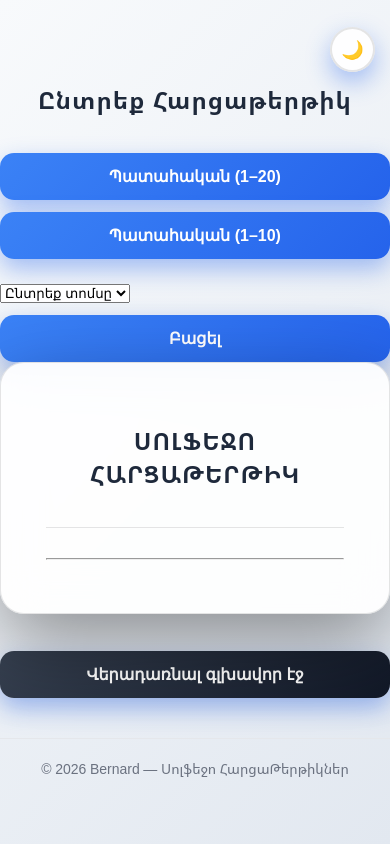
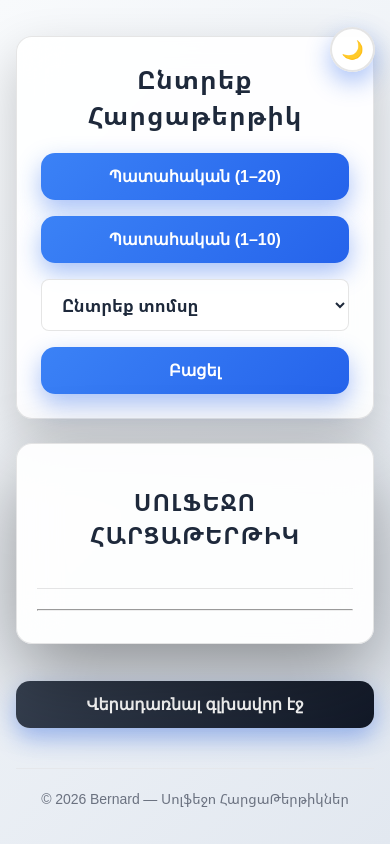
Before and after one commit to bernopro/-, a plain HTML site: page structured.html in a window 390 px wide. Drawn offline with Linux system fonts and the light colour scheme.

Commit message:
Optimisation for pc and phones

```diff
--- a/css/style.css
+++ b/css/style.css
@@ -95,6 +95,83 @@ body{
     width:100%;
     max-width:800px;
     padding:20px;
+}
+
+/* Structured ticket page */
+.container {
+    width:min(1120px, calc(100% - 48px));
+    margin:48px auto;
+}
+
+#selectionMenu,
+#ticketArea {
+    background:var(--card-bg);
+    backdrop-filter:blur(20px);
+    -webkit-backdrop-filter:blur(20px);
+    border:1px solid var(--card-border);
+    border-radius:16px;
+    box-shadow:0 20px 50px rgba(0,0,0,0.2);
+}
+
+#selectionMenu {
+    display:grid;
+    grid-template-columns:repeat(2, minmax(0, 1fr));
+    gap:16px;
+    padding:32px;
+    margin-bottom:24px;
+}
+
+#selectionMenu h1 {
+    grid-column:1 / -1;
+    margin:0 0 8px;
+}
+
+#selectionMenu br {
+    display:none;
+}
+
+#selectionMenu button {
+    width:100%;
+    margin:0;
+}
+
+#ticketSelect {
+    width:100%;
+    min-width:180px;
+    min-height:52px;
+    padding:0 16px;
+    border:1px solid var(--card-border);
+    border-radius:8px;
+    background:var(--card-bg);
+    color:var(--text-color);
+    font:600 17px 'Noto Sans Armenian', sans-serif;
+}
+
+#ticketSelect option {
+    background:#ffffff;
+    color:#1e293b;
+}
+
+[data-theme="dark"] #ticketSelect {
+    color-scheme:dark;
+    background:#1e293b;
+    border-color:#64748b;
+}
+
+[data-theme="dark"] #ticketSelect option {
+    background:#1e293b;
+    color:#f8fafc;
+}
+
+#ticketArea {
+    width:100%;
+    max-width:1120px;
+}
+
+.ticket-content {
+    white-space:pre-wrap;
+    font-size:19px;
+    line-height:1.8;
 }
 
 /* ============================= */
@@ -289,6 +366,40 @@ p{
         padding:25px;
     }
 
+    .container {
+        width:calc(100% - 32px);
+        margin:24px auto;
+    }
+
+    #selectionMenu {
+        grid-template-columns:1fr;
+        padding:24px;
+    }
+
+    #ticketSelect {
+        min-width:0;
+    }
+
+    #ticketArea {
+        padding:24px 20px;
+        border-radius:16px;
+    }
+
+    #selectionMenu h1 {
+        font-size:26px;
+        margin-bottom:4px;
+    }
+
+    .ticket-header {
+        font-size:18px;
+        margin-bottom:20px;
+    }
+
+    .ticket-content {
+        font-size:17px;
+        line-height:1.65;
+    }
+
     h1{
         font-size:24px;
     }
--- a/js/full.js
+++ b/js/full.js
@@ -29,7 +29,7 @@ function startTimer() {
         document.body.appendChild(timerDisplay);
     }
 
-    timerDisplay.textContent = '\u0544\u0576\u0561\u0581\u0561\u056E \u056A\u0561\u0574\u0561\u0576\u0561\u056F \u2014 20:00';
+    timerDisplay.textContent = '20:00';
 
     timerInterval = setInterval(() => {
         timeLeft--;
@@ -38,7 +38,7 @@ function startTimer() {
         let seconds = timeLeft % 60;
 
         timerDisplay.textContent =
-            '\u0544\u0576\u0561\u0581\u0561\u056E \u056A\u0561\u0574\u0561\u0576\u0561\u056F \u2014 ' + minutes + ':' + (seconds < 10 ? '0' : '') + seconds;
+            minutes + ':' + (seconds < 10 ? '0' : '') + seconds;
 
         if (timeLeft <= 60) {
             timerDisplay.classList.add("timer-warning");
@@ -58,7 +58,7 @@ function resetQuiz() {
 
     const timerDisplay = document.getElementById("timer");
     if (timerDisplay) {
-        timerDisplay.textContent = '\u0544\u0576\u0561\u0581\u0561\u056E \u056A\u0561\u0574\u0561\u0576\u0561\u056F \u2014 20:00';
+        timerDisplay.textContent = '20:00';
         timerDisplay.classList.remove("timer-warning");
     }
 
--- a/js/structured.js
+++ b/js/structured.js
@@ -112,7 +112,7 @@
         for (let i = 1; i <= 20; i++) {
             const option = document.createElement("option");
             option.value = i;
-            option.textContent = "\u055F\u0578\u0574\u057D " + i;
+            option.textContent = "\u054F\u0578\u0574\u057D " + i;
             select.appendChild(option);
         }
     });
```
